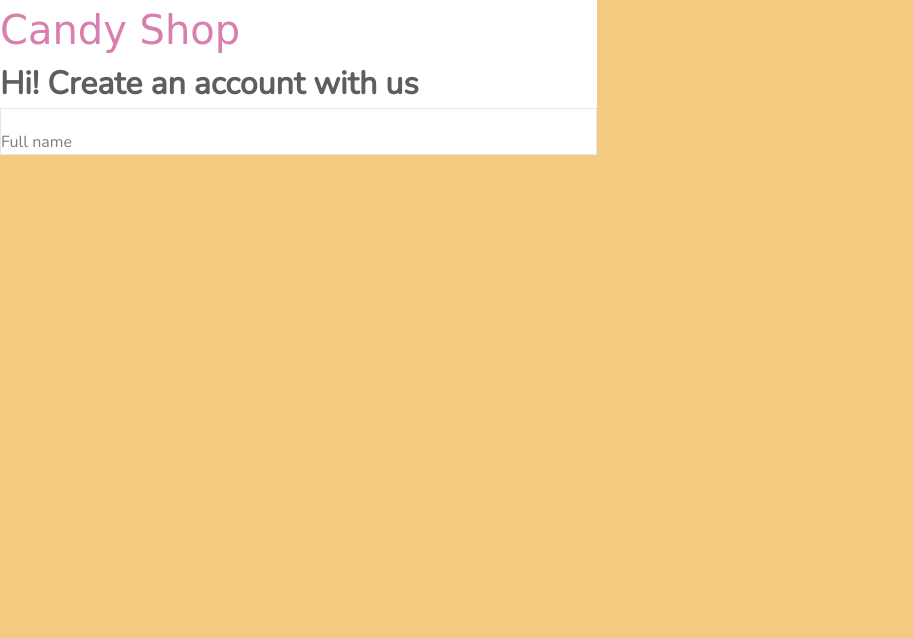
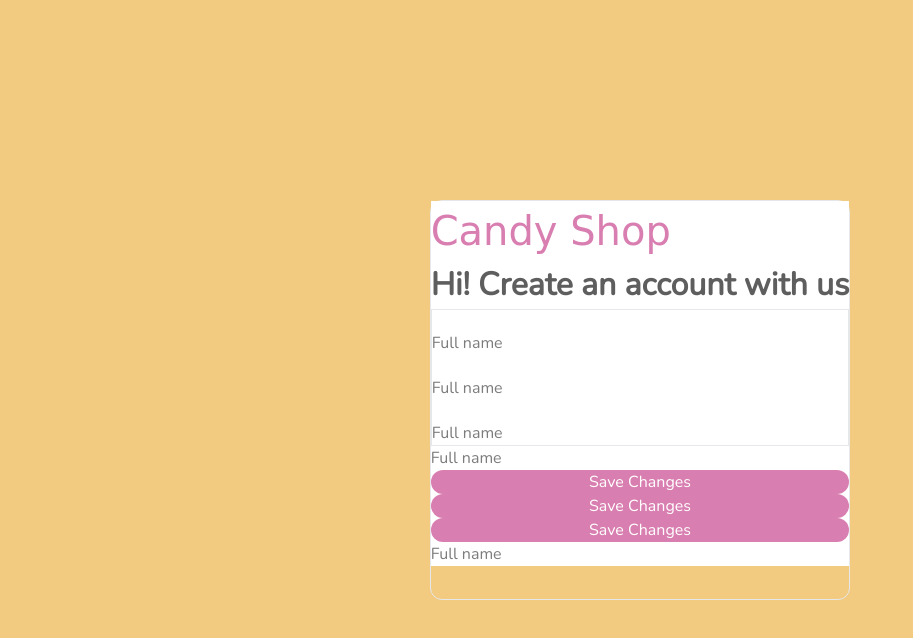
Before and after one commit to GRND0/Sign-up-001, a website: page src/index.html in a window 1280 px wide. Shown: the whole page, without its empty margins (0-913 px from the left). Drawn offline with nearby package versions, Linux system fonts and the light colour scheme; a web font is replaced by a local one.

Commit message:
avanzamento implementazione interfaccia

```diff
--- a/src/index.html
+++ b/src/index.html
@@ -14,18 +14,47 @@
     />
   </head>
   <body>
-    <div class="wrapper h-screen w-screen bg-z-arancio">
-      <div class="login-desk max-w-4xl rounded-xl">
-        <div class="login-immagine w-1/3 bg-z-shake"></div>
-        <div class="login-field w-2/3 bg-white">
+    <div
+      class="wrapper flex h-screen w-screen flex-col content-center items-center justify-center bg-z-arancio"
+    >
+      <div class="login-desk h-1/2 max-w-4xl rounded-xl border">
+        <div class="login-immagine bg-z-shake"></div>
+        <div class="login-field flex flex-col bg-white">
           <h2 class="font-z-titolo text-[40px] text-z-rosa">Candy Shop</h2>
           <h2 class="font-z-testi text-[32px] font-bold text-z-testo-enfasi">
             Hi! Create an account with us
           </h2>
-          <div class="campi border">
-            <div class="icona h-5 w-5 bg-z-utente"></div>
-            <span class="text-z-testo font-z-testi text-[16px]">Full name</span>
+          <div class="campi flex flex-col border">
+            <div>
+              <div class="icona h-5 w-5 bg-z-utente"></div>
+              <span class="font-z-testi text-[16px] text-z-testo"
+                >Full name</span
+              >
+            </div>
+            <div>
+              <div class="icona h-5 w-5 bg-z-utente"></div>
+              <span class="font-z-testi text-[16px] text-z-testo"
+                >Full name</span
+              >
+            </div>
+            <div>
+              <div class="icona h-5 w-5 bg-z-utente"></div>
+              <span class="font-z-testi text-[16px] text-z-testo"
+                >Full name</span
+              >
+            </div>
           </div>
+          <span class="font-z-testi text-[16px] text-z-testo">Full name</span>
+          <button class="rounded-full bg-z-rosa font-z-testi text-white">
+            Save Changes
+          </button>
+          <button class="rounded-full bg-z-rosa font-z-testi text-white">
+            Save Changes
+          </button>
+          <button class="rounded-full bg-z-rosa font-z-testi text-white">
+            Save Changes
+          </button>
+          <span class="font-z-testi text-[16px] text-z-testo">Full name</span>
         </div>
       </div>
     </div>
```
Also changed, not shown: dist/output.css.
